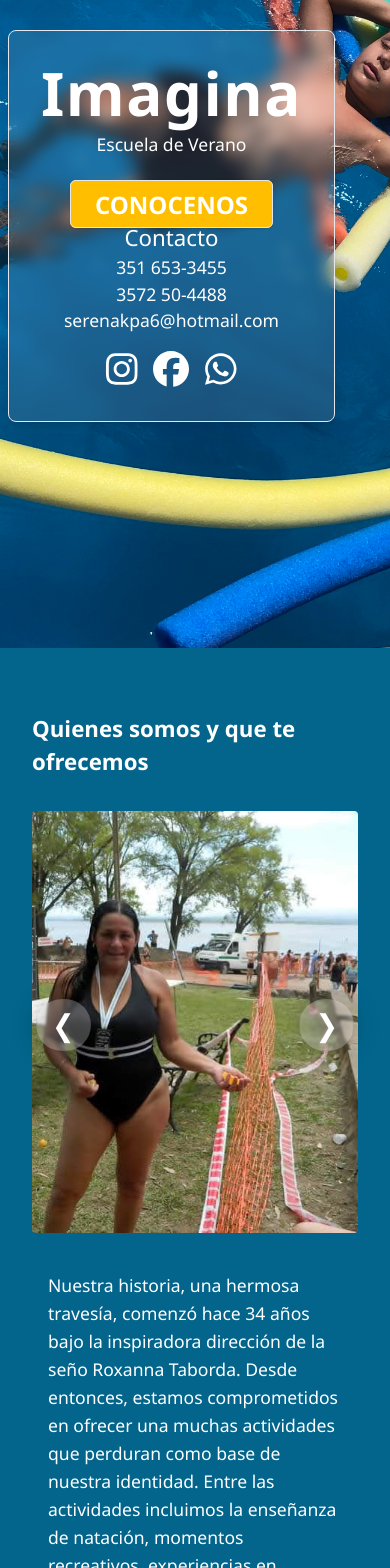
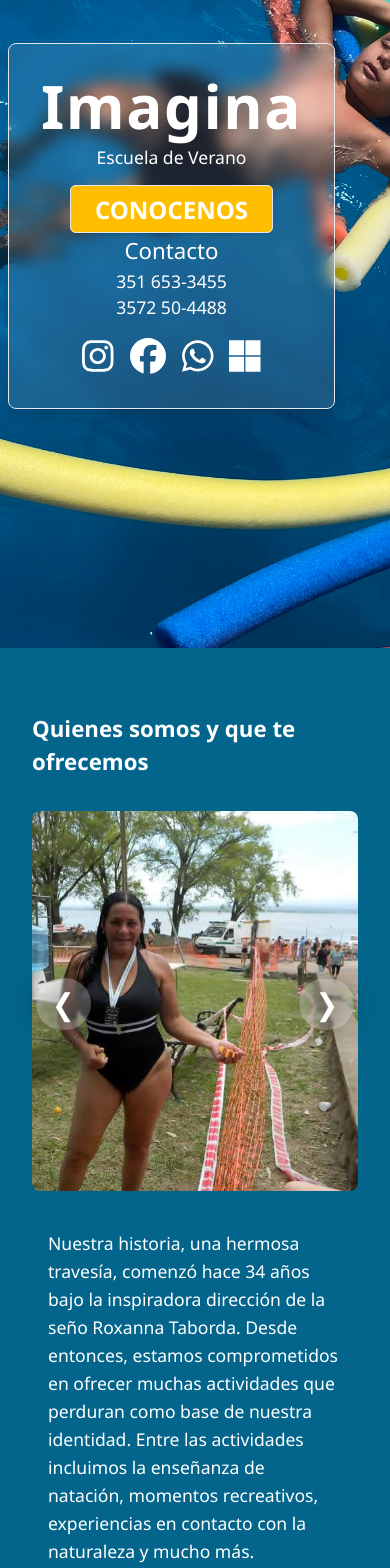
Before and after one commit to ADNWebSolutions/imagina, a React (Vite) app: page / in a window 390 px wide. Shown: the part 260-1828 px from the top of the page. Built offline with nearby package versions, Linux system fonts and the light colour scheme.

Commit message:
imgs redondeadas, arreglado footer en mobile, contacto con mail en icono, term y cond en modal dark con boton a la derecha de cerrado, y algo más que no recuerdo

```diff
--- a/src/components/Activities.jsx
+++ b/src/components/Activities.jsx
@@ -24,7 +24,6 @@ function Activities() {
                             md:grid-cols-3 md:grid-rows-3 gap-4
                             [&>div]:md:h-auto [&_div]:rounded-lg
                             [&_div]:overflow-hidden
-                            mb-8
                             ">
                     <div className="bg-yellow-400 md:row-span-1 p-8
                                 flex flex-col items-center justify-center
@@ -56,7 +55,7 @@ function Activities() {
                         <h2 className="mb-4 font-medium">Diversion y pile</h2>
                         <p className=''>El deslizador acuático que despierta el espíritu aventurero de los niños. y los tiburones se sumergen en el mundo acuático de la pileta, donde aprenden no solo a disfrutar del agua, sino importantes lecciones de seguridad</p>
                     </div>
-                    <div className="md:row-span-2">
+                    <div className="md:row-span-2 items-center">
                         <img src={jumper} alt="activity picture of a firecamp" className='w-full h-full object-cover max-h-[612px] rounded-lg' />
                     </div>
                 </div>
--- a/src/components/Footer.jsx
+++ b/src/components/Footer.jsx
@@ -15,7 +15,7 @@ const Footer = () => {
   };
 
   return (
-    <footer className='flex flex-col items-center md:justify-around md:flex-row py-8'>
+    <footer id='contact' className='flex flex-col items-center md:justify-around md:flex-row py-8'>
       <div className='text-sm'>
         <p>Made with love by
           <a href="https://github.com/ADNWebSolutions" className='italic hover:underline'> ADN Web Solutions!</a></p>
--- a/src/components/Hero.jsx
+++ b/src/components/Hero.jsx
@@ -11,8 +11,8 @@ const Hero = () => {
         <div className="flex justify-between items-center w-[80%] md:w-2/3 ml-2 sm:ml-8">
           <div className="border p-8 rounded-lg text-center bg-white bg-opacity-10 backdrop-blur-[7px] shadow-lg ">
             <h1 className="text-6xl md:text-7xl font-extrabold tracking-wide mb-2">Imagina</h1>
-            <p className="mb-8">Escuela de Verano </p>
-            <div className="mx-auto">
+            <p className="mb-6">Escuela de Verano </p>
+            <div className="mx-auto mb-2">
               <HeroButton />
             </div>
             <SocialMedia className="mt-4 flex justify-center items-center text-4xl" />
--- a/src/components/Services.jsx
+++ b/src/components/Services.jsx
@@ -2,7 +2,7 @@ import React from 'react';
 
 export default function Services() {
     return (
-        <div className="flex flex-col items-center justify-center h-32">
+        <div className="flex flex-col items-center justify-center h-32 my-9 sm:my-0">
             {/* Bloque con enlace a página externa */}
             <a
                 href="https://www.facebook.com/p/SEM-R%C3%ADo-II-Pilar-100064755112161/?locale=es_LA&paipv=0&eav=AfZWbdXGTZT4fKiVi-pin2tg7wI_7Rn3CdRCU53bqBbP9WZFV9lGg6EcWZO89d_0Irg&_rdr"
--- a/src/components/SocialMedia.jsx
+++ b/src/components/SocialMedia.jsx
@@ -1,5 +1,5 @@
 import { FontAwesomeIcon } from "@fortawesome/react-fontawesome";
-import { faInstagram, faFacebook, faWhatsapp } from "@fortawesome/free-brands-svg-icons";
+import { faInstagram, faFacebook, faWhatsapp, faMicrosoft} from "@fortawesome/free-brands-svg-icons";
 
 const SocialMedia = (props) => {
   const className = props.className;
@@ -10,7 +10,7 @@ const SocialMedia = (props) => {
           <h2>Contacto</h2>
           <p>351 653-3455</p>
           <p>3572 50-4488</p>
-          <p>serenakpa6@hotmail.com</p>
+          {/* <p>serenakpa6@hotmail.com</p> */}
         </div>
         <div className={`${className}`} >
           <a href="https://www.instagram.com/arrecife_imagina/" target="_blank" className="hover:duration-200 hover:text-sand">
@@ -22,6 +22,9 @@ const SocialMedia = (props) => {
           <a href="https://wa.me/5493516533455?text=Buenos%20%20dias!,%20" target="_blank" className="hover:duration-200 hover:text-sand">
             <FontAwesomeIcon icon={faWhatsapp} />
           </a>
+          <a href="mailto:serenakpa6@hotmail.com" target="_blank" className="ml-4 hover:duration-200 hover:text-sand">
+            <FontAwesomeIcon icon={faMicrosoft} />
+          </a>
         </div>
       </div>
     </>
--- a/src/components/TermsModal.jsx
+++ b/src/components/TermsModal.jsx
@@ -15,10 +15,12 @@ const TermsModal = ({ isOpen, onRequestClose }) => {
                 content: {
                     maxWidth: '60%',
                     margin: 'auto',
+                    background: 'black',
+                    borderRadius: '2rem'
                 },
             }}
         >
-            <div>
+            <div className='bg-black rounded-lg flex flex-wrap'>
                 <h2 className="font-bold">Términos y condiciones</h2>
                 <p>Bienvenido/a a nuestro sitio web. Antes de utilizar este sitio, por favor lee detenidamente estos Términos y Condiciones. Al acceder y utilizar este sitio web, aceptas cumplir con estos Términos y Condiciones. Si no estás de acuerdo con alguno de los términos establecidos aquí, te recomendamos que no utilices este sitio.</p>
 
@@ -41,7 +43,12 @@ const TermsModal = ({ isOpen, onRequestClose }) => {
 
                 <h2>Modificaciones de los Términos y Condiciones:</h2>
                 <p>4.1. ADN se reserva el derecho de modificar estos Términos y Condiciones en cualquier momento sin previo aviso. Te recomendamos que revises regularmente esta sección para estar al tanto de cualquier cambio.</p>
-                <button onClick={onRequestClose}>Cerrar</button>
+
+            </div>
+            <div className='inline'>
+                <div className='flex justify-end'>
+                    <button className='btn-primary p-2 rounded-lg ' onClick={onRequestClose}>Cerrar</button>
+                </div>
             </div>
         </Modal>
     );
--- a/src/components/WhatWeOffer.jsx
+++ b/src/components/WhatWeOffer.jsx
@@ -37,10 +37,10 @@ const WhatWeOffer = () => {
                     {/* Pasamos por props el indice , el estado, y las funciones para ir cambiando las imagenes */}
                     <Carousel carousel={"first"} imgArray={imgArray} handleNext={handleNext} handlePrev={handlePrev} />
                     <div className="p-acts-1 flex justify-center items-center text-xl px-4 sm:px-12">
-                        <p>Nuestra historia, una hermosa travesía, comenzó hace 34 años bajo la inspiradora dirección de la seño Roxanna Taborda. Desde entonces, estamos comprometidos en ofrecer una muchas actividades que perduran como base de nuestra identidad. Entre las actividades incluimos la enseñanza de natación, momentos recreativos, experiencias en contacto con la naturaleza y mucho más.</p>
+                        <p>Nuestra historia, una hermosa travesía, comenzó hace 34 años bajo la inspiradora dirección de la seño Roxanna Taborda. Desde entonces, estamos comprometidos en ofrecer muchas actividades que perduran como base de nuestra identidad. Entre las actividades incluimos la enseñanza de natación, momentos recreativos, experiencias en contacto con la naturaleza y mucho más.</p>
                     </div>
                     <div className="p-acts-2 flex justify-center items-center text-xl px-4 sm:px-12">
-                        <p>A lo largo de años de dedicación y éxito, tuvimos la fortuna de sumar a muchos profesionales a nuestro equipo. Entre ellos, destacamos a la seño Serena Jacquet, quien se une a nosotros, el legado de Roxanna. No es solo una profesional más; Serena es nada menos que la hija de Roxanna, sumando a la pasión y el compromiso que caracterizan a nuestra institución</p>
+                        <p>A lo largo de años de dedicación y éxito, tuvimos la fortuna de sumar a muchos profesionales a nuestro equipo. Entre ellos, destacamos a la seño Serena Jacquet, quien se une a nosotros. No es solo una profesional más, Serena es nada menos que la hija de Roxanna, sumando la pasión y el compromiso que caracterizan a nuestra institución.</p>
                     </div>
                     <div className="img-act-2 m-[auto]">
                         {/* Pasamos por props el indice , el estado, y las funciones para ir cambiando las imagenes */}
@@ -51,7 +51,7 @@ const WhatWeOffer = () => {
                         <Carousel carousel={"third"} imgArray={imgArray} handleNext={handleNext} handlePrev={handlePrev} />
                     </div>
                     <div className="p-acts-3 flex justify-center items-center text-xl px-4 sm:px-12">
-                        <p>En Imagina, cada día es una nueva aventura llena de risas y aprendizaje. los pequeños tiburones se sumergen en el mundo acuático de la pileta, donde aprenden no solo a disfrutar del agua, sino también importantes lecciones de seguridad. Las risas, emocionantes saltos y acrobacias en la cama elástica, diversión sana y la coordinación física. Pero la diversión no termina con el sol, las noches se transforman en una experiencia mágica de carpas y fogatas.</p>
+                        <p>En Imagina, cada día es una aventura acuática llena de risas y aprendizaje para los pequeños tiburones. Disfrutan del agua, aprenden lecciones de seguridad y se divierten con saltos y acrobacias en la cama elástica, fomentando la coordinación física. Las noches se convierten en una experiencia mágica con carpas y fogatas. ¡Sumérgete en la diversión!</p>
                     </div>
                 </div>
             </div>
--- a/src/components/microComponents/WhatWeOfferCarousel.jsx
+++ b/src/components/microComponents/WhatWeOfferCarousel.jsx
@@ -8,7 +8,7 @@ function Carousel({ carousel, imgArray, handleNext, handlePrev }) {
                 <button className="px-4 py-2 mx-1 rounded-full text-3xl text-white bg-white bg-opacity-25 backdrop-blur-[1px] drop-shadow-[0_0_12px_rgb(0,0,0)]" onClick={() => handleNext(carousel)}>❯</button>
             </div>
             <div className="stack">
-                <img src={imgArray[carousel][0]} className="rounded h-[50vh] w-[50vh] object-cover object-top " />
+                <img src={imgArray[carousel][0]} className="rounded-lg h-[45vh] w-[45vh] object-cover object-top " />
             </div>
         </div>
     )
```
